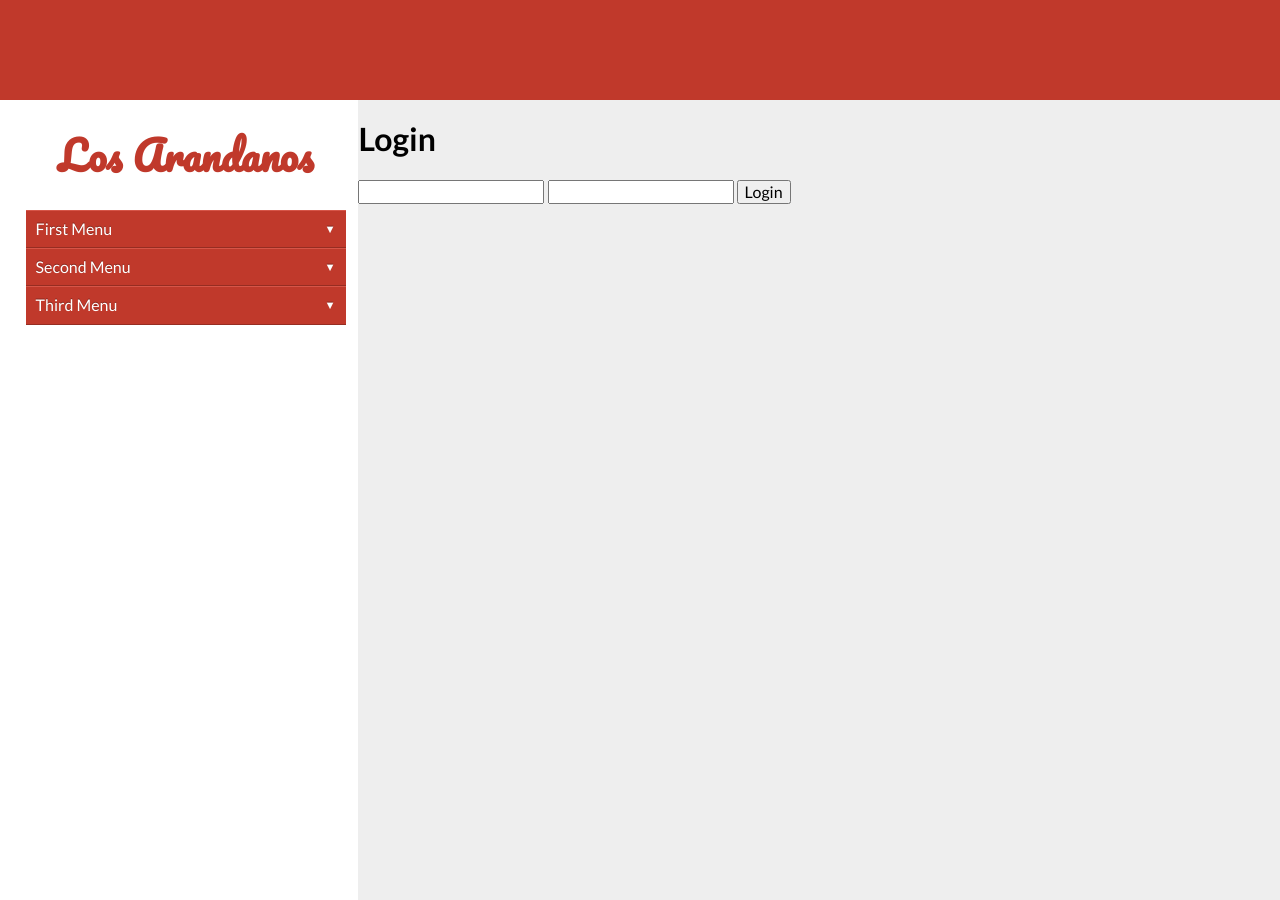
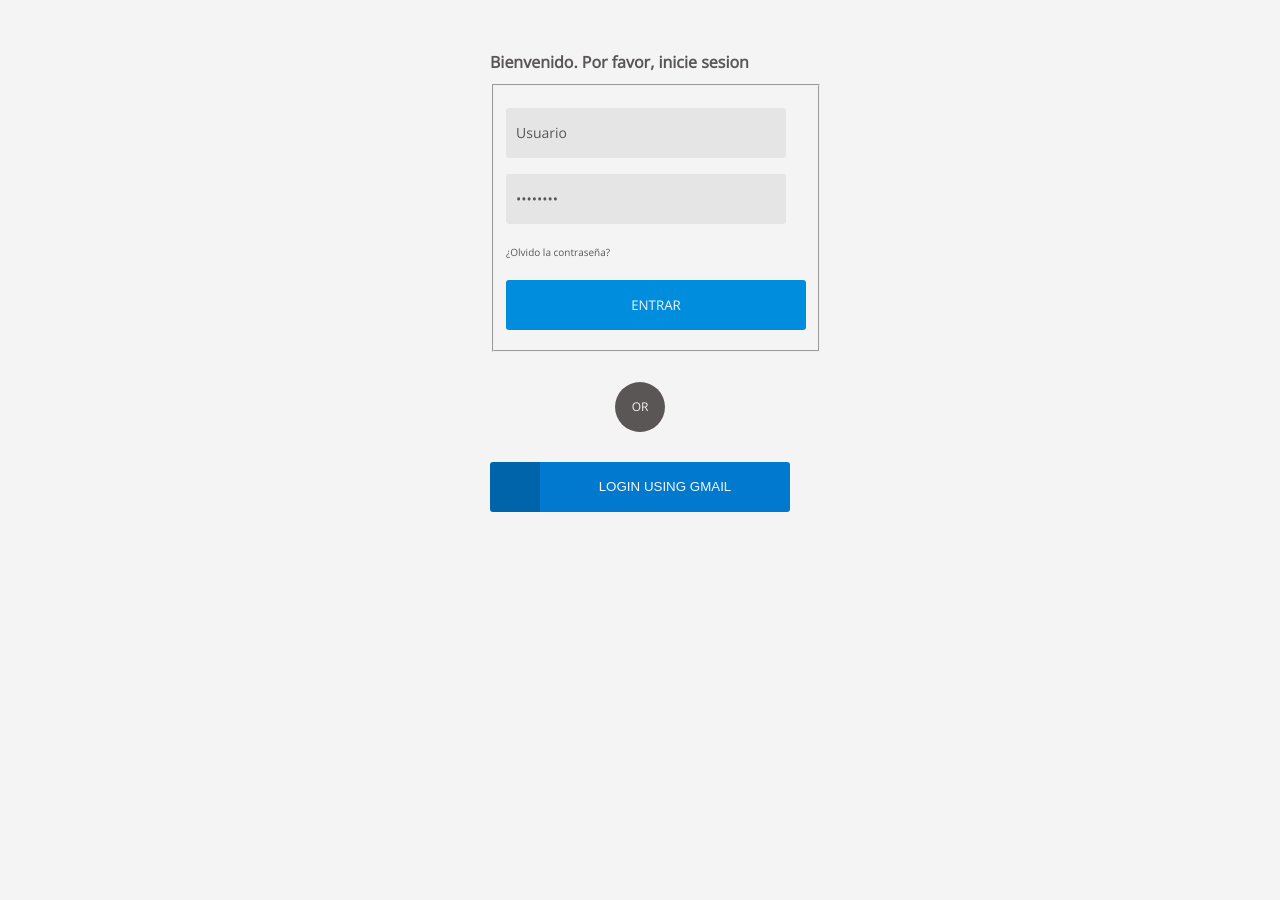
Before and after one commit to jdtorres1997/proyectoDjango, a Django app: page /login in a window 1280 px wide. After the commit the page ends 512 px from the top, so only its background shows below. Run offline with Django 3.2, Linux system fonts and the light colour scheme; some libraries are stand-ins or nearby versions.

Commit message:
avance front login, intento de  mejorar forms

```diff
--- a/appprincipal/views.py
+++ b/appprincipal/views.py
@@ -11,17 +11,25 @@ from .forms import CursoForm
 
 # Create your views here.
 def autenticar(request):
-
+	template = loader.get_template('login.html')
 	if(request.method == 'POST'):
-
 		username = request.POST.get('username', None)
 		password = request.POST.get('password', None)
 		user = authenticate(username=username, password=password)#Agregar login con correo
 		if(user != None):
 			login(request, user)
+			return redirect('/')
+		else:
+			context = {
+				'datosIncorrectos' : True
+			}
+			return HttpResponse(template.render(context, request))
+	context = {
+		'datosIncorrectos' : False
+	}
+	if(request.user.is_authenticated):
 		return redirect('/')
-
-	return render(request, 'login.html', {})
+	return HttpResponse(template.render(context, request))
 
 def inicio(request):
 	return render(request, 'inicio.html', {})
@@ -55,7 +63,6 @@ def gestionarusuarios(request):
 		if(request.user.profile.tipo == 'admin'):
 			usuarios = User.objects.order_by('id')
 			template = loader.get_template('usuarios.html')
-
 			context = {
 				'usuarios' : usuarios
 			}
--- a/instrucciones.txt
+++ b/instrucciones.txt
@@ -50,3 +50,6 @@ Para migrar a postgresql se debe instalar el paquete psycopg2 y cambiar configur
 
 Se debe crear el super admin y darle privilegios desde pgadmin asi:
 update appprincipal_profile set tipo = 'admin' where id='1'
+
+INSTALAR
+pip install django-crispy-forms
--- a/proyecto1/settings.py
+++ b/proyecto1/settings.py
@@ -21,6 +21,9 @@ LOGOUT_URL = '/logout' #opcional
 LOGIN_REDIRECT_URL = 'marcador_bookmark_list' #opcional
 
 
+#prueba de formularios
+CRISPY_TEMPLATE_PACK = 'bootstrap3'
+
 # Quick-start development settings - unsuitable for production
 # See https://docs.djangoproject.com/en/2.0/howto/deployment/checklist/
 
@@ -43,6 +46,7 @@ INSTALLED_APPS = [
     'django.contrib.sessions',
     'django.contrib.messages',
     'django.contrib.staticfiles',
+    'crispy_forms',
 
 ]
 
--- /dev/null
+++ b/static/css/estiloLogin.css
@@ -0,0 +1,144 @@
+@charset "utf-8";
+/* CSS Document */
+
+/* ---------- FONTAWESOME ---------- */
+/* ---------- https://fortawesome.github.com/Font-Awesome/ ---------- */
+/* ---------- http://weloveiconfonts.com/ ---------- */
+
+@import url(http://weloveiconfonts.com/api/?family=fontawesome);
+
+/* ---------- ERIC MEYER'S RESET CSS ---------- */
+/* ---------- https://meyerweb.com/eric/tools/css/reset/ ---------- */
+
+@import url(https://meyerweb.com/eric/tools/css/reset/reset.css);
+
+/* ---------- FONTAWESOME ---------- */
+
+[class*="fontawesome-"]:before {
+  font-family: 'FontAwesome', sans-serif;
+}
+
+/* ---------- GENERAL ---------- */
+
+body {
+	background: #f4f4f4;
+	color: #5a5656;
+	font: 100%/1.5em 'Open Sans', sans-serif;
+  margin: 0;
+}
+
+a { text-decoration: none; }
+
+h1 { font-size: 1em; }
+
+h1, p {
+	margin-bottom: 10px;
+}
+
+strong {
+	font-weight: bold;
+}
+
+.uppercase { text-transform: uppercase; }
+
+/* ---------- LOGIN ---------- */
+
+#login {
+	margin: 50px auto;
+	width: 300px;
+}
+
+form fieldset input[type="text"], input[type="password"] {
+	background: #e5e5e5;
+	border: none;
+	border-radius: 3px;
+	color: #5a5656;
+	font-family: inherit;
+	font-size: 14px;
+	height: 50px;
+	outline: none;
+	padding: 0px 10px;
+	width: 280px;
+  -webkit-appearance:none;
+}
+
+form fieldset input[type="submit"] {
+	background-color: #008dde;
+	border: none;
+	border-radius: 3px;
+	color: #f4f4f4;
+	cursor: pointer;
+	font-family: inherit;
+	height: 50px;
+	text-transform: uppercase;
+	width: 300px;
+  -webkit-appearance:none;
+}
+
+form fieldset a {
+	color: #5a5656;
+	font-size: 10px;
+}
+
+form fieldset a:hover { text-decoration: underline; }
+
+.btn-round {
+	background: #5a5656;
+	border-radius: 50%;
+	color: #f4f4f4;
+	display: block;
+	font-size: 12px;
+	height: 50px;
+	line-height: 50px;
+	margin: 30px 125px;
+	text-align: center;
+	text-transform: uppercase;
+	width: 50px;
+}
+
+.facebook-before {
+	background: #0064ab;
+	border-radius: 3px 0px 0px 3px;
+	color: #f4f4f4;
+	display: block;
+	float: left;
+	height: 50px;
+	line-height: 50px;
+	text-align: center;
+	width: 50px;
+}
+
+.facebook {
+	background: #0079ce;
+	border: none;
+	border-radius: 0px 3px 3px 0px;
+	color: #f4f4f4;
+	cursor: pointer;
+	height: 50px;
+	text-transform: uppercase;
+	width: 250px;
+}
+
+.twitter-before {
+	background: #189bcb;
+	border-radius: 3px 0px 0px 3px;
+	color: #f4f4f4;
+	display: block;
+	float: left;
+	height: 50px;
+	line-height: 50px;
+	text-align: center;
+	width: 50px;
+}
+
+
+.twitter {
+	background: #1bb2e9;
+	border: none;
+	border-radius: 0px 3px 3px 0px;
+	color: #f4f4f4;
+	cursor: pointer;
+	height: 50px;
+	text-transform: uppercase;
+	width: 250px;
+}
--- a/static/css/style.css
+++ b/static/css/style.css
@@ -10,39 +10,84 @@ body {
   -moz-border-sizing: border-box;
   border-sizing: border-box;
 }
+.navbar {
+    overflow: hidden;
+    background-color: #333;
+    position: fixed; /* Set the navbar to fixed position */
+    top: 0; /* Position the navbar at the top of the page */
+    width: 100vw; /* Full width */
+    height: 15vh;
+}
+
+/* Links inside the navbar */
+.navbar a {
+    float: left;
+    display: block;
+    color: #f2f2f2;
+    text-align: center;
+    padding: 14px 16px;
+    text-decoration: none;
+}
+
+/* Change background on mouse-over */
+.navbar a:hover {
+    background: #ddd;
+    color: black;
+}
+
+/* Main content */
+.main {
+    margin-top: 30px; /* Add a top margin to avoid content overlay */
+}
+/*
 .cuadrado {
   width:100vw;
   max-width:100vw;
   height:25vh;
   max-height:100px;
   position:relative;
-  background: #C0392B;
-}
+  background: #EEEEEE;
+  border-style: groove;
+
+}*/
 .cuadradoGigante {
   width:100vw;
   max-width:100vw;
   height:100vh;
   max-height:100vh;
-  background: white;
+  background: red;
   float: right;
+
+}
+.cuadroAbajo {
+  width:100vw;
+  max-width:100vw;
+  height:25vh;
+  max-height:25vh;
+  background: #D51B23;
+  float: right;
+  margin-left:2vw;
 }
 .container {
   width: 25vw;
+  margin-top: 20vh;
+  margin-left:2vw;
+  bottom: 0px;
   float: left;
-  margin-left:2vw;
 }
 .container > ul {
   list-style: none;
   padding: 0;
-  margin: 0 0 20px 0;
+  margin: 0 0 0px 0;
 
 }
 
 .derecha {
-	width: 72vw;
-	height: 100vh;
-	background: #EEEEEE;
-	float: right;
+  margin-top: 15vh;
+  width: 72vw;
+  height: 100vh;
+  background: #FCFCFC;
+  float: right;
 }
 
 .title {
--- a/templates/agregarPrograma.html
+++ b/templates/agregarPrograma.html
@@ -1,12 +1,12 @@
 {% extends "index.html" %}
-
+{% load crispy_forms_tags %}
 
 {% block content %}
 <a href="/programas"> Atras </a>
 	<h1> Agregar Programa </h1>
 	<form method="POST" enctype="multipart/form-data">
 		{% csrf_token %}
-		{{ form.as_p }}
+		{{ form|crispy }}
 		<button type='submit'>Guardar</button>
 	</form>
 {% endblock %}
--- a/templates/index.html
+++ b/templates/index.html
@@ -3,19 +3,16 @@
 <head>
   {% load staticfiles %}
   <meta charset="UTF-8">
-  <title>Proyecto Desarrollo II</title>
-
+  <title>Only CSS3 Dropdown Menu</title>
   <link rel="stylesheet" href="https://cdnjs.cloudflare.com/ajax/libs/normalize/5.0.0/normalize.min.css">
   <link rel="stylesheet" href="{% static 'css/style.css' %}">
-
-
 </head>
 
 <body>
-<div class="cuadrado"></div>
+
 <div class="cuadradoGigante">
+
   <div class="container">
-  <h1 class="title">Los Arandanos</h1>
     <ul>
       <li class="dropdown">
         <input type="checkbox" />
@@ -47,16 +44,35 @@
           <li><a href="#">Contact</a></li>
         </ul>
       </li>
+      <li class="dropdown">
+        <input type="checkbox" />
+        <a href="#" data-toggle="dropdown">Third Menu</a>
+        <ul class="dropdown-menu">
+          <li><a href="#">Home</a></li>
+          <li><a href="#">About Us</a></li>
+          <li><a href="#">Services</a></li>
+          <li><a href="#">Contact</a></li>
+        </ul>
+      </li>
     </ul>
   </div>
 
   <div class="derecha">
     {% block login_content %} {% endblock %}
     {% block content %} {% endblock %}
+   </div>
+</div>
 
 </div>
 
+<div class="navbar">
+  <a href="#home">Home</a>
+  <a href="#news">News</a>
+  <a href="#contact">Contact</a>
 </div>
+ <footer class="cuadroAbajo">
+<p align="center">This is some text in a paragraphddd.</p>
+</footer>
 
 
 
--- a/templates/login.html
+++ b/templates/login.html
@@ -1,14 +1,57 @@
-{% extends "index.html" %}
+<html lang="en-Us">
+<head>
+{% load staticfiles %}
+	<meta charset="utf-8">
 
-{% block login_content %}
-	<h1>Login</h1>
-	<form action="" method="post">
-		{% csrf_token %}
-		<input type="text" name="username">
-		<input type="password" name="password">
-		<button type="submit">Login</button>
+	<title>Login with Facebook or Twitter</title>
 
-	</form>
+	<link rel="stylesheet" href="{% static 'css/estiloLogin.css' %}">
+	<link rel='stylesheet' href='https://fonts.googleapis.com/css?family=Open+Sans:400,300'>
+
+	<!--[if lt IE 9]>
+		<script src="https://html5shiv.googlecode.com/svn/trunk/html5.js"></script>
+	<![endif]-->
+
+</head>
+
+<body>
+
+	<div id="login">
+
+		<h1><strong>Bienvenido.</strong> Por favor, inicie sesion</h1>
+
+		<form action="" method="post">
+			{% csrf_token %}
+			<fieldset>
+
+				<p><input name="username" type="text" required value="Usuario" onBlur="if(this.value=='')this.value='Usuario'" onFocus="if(this.value=='Usuario')this.value='' "></p> <!-- JS because of IE support; better: placeholder="Username" -->
+
+				<p><input name="password" type="password" required value="Password" onBlur="if(this.value=='')this.value='Password'" onFocus="if(this.value=='Password')this.value='' "></p> <!-- JS because of IE support; better: placeholder="Password" -->
 
 
-{% endblock %}
+				{% if datosIncorrectos %}
+				<font color="red"><p>Datos incorrectos</p></font>
+				{% endif %}
+
+
+				<p><a href="#">¿Olvido la contraseña?</a></p>
+
+				<p><input type="submit" value="Entrar"></p>
+
+			</fieldset>
+
+		</form>
+
+		<p><span class="btn-round">or</span></p>
+
+		<p>
+
+			<a class="facebook-before"><span class="fontawesome-facebook"></span></a>
+			<button class="facebook">Login Using Gmail</button>
+
+		</p>
+
+	</div> <!-- end login -->
+
+</body>
+</html>
```
Also changed, not shown: templates/programas.html (+20 -10 lines). Lines whose indentation alone changed are shown as unchanged.
